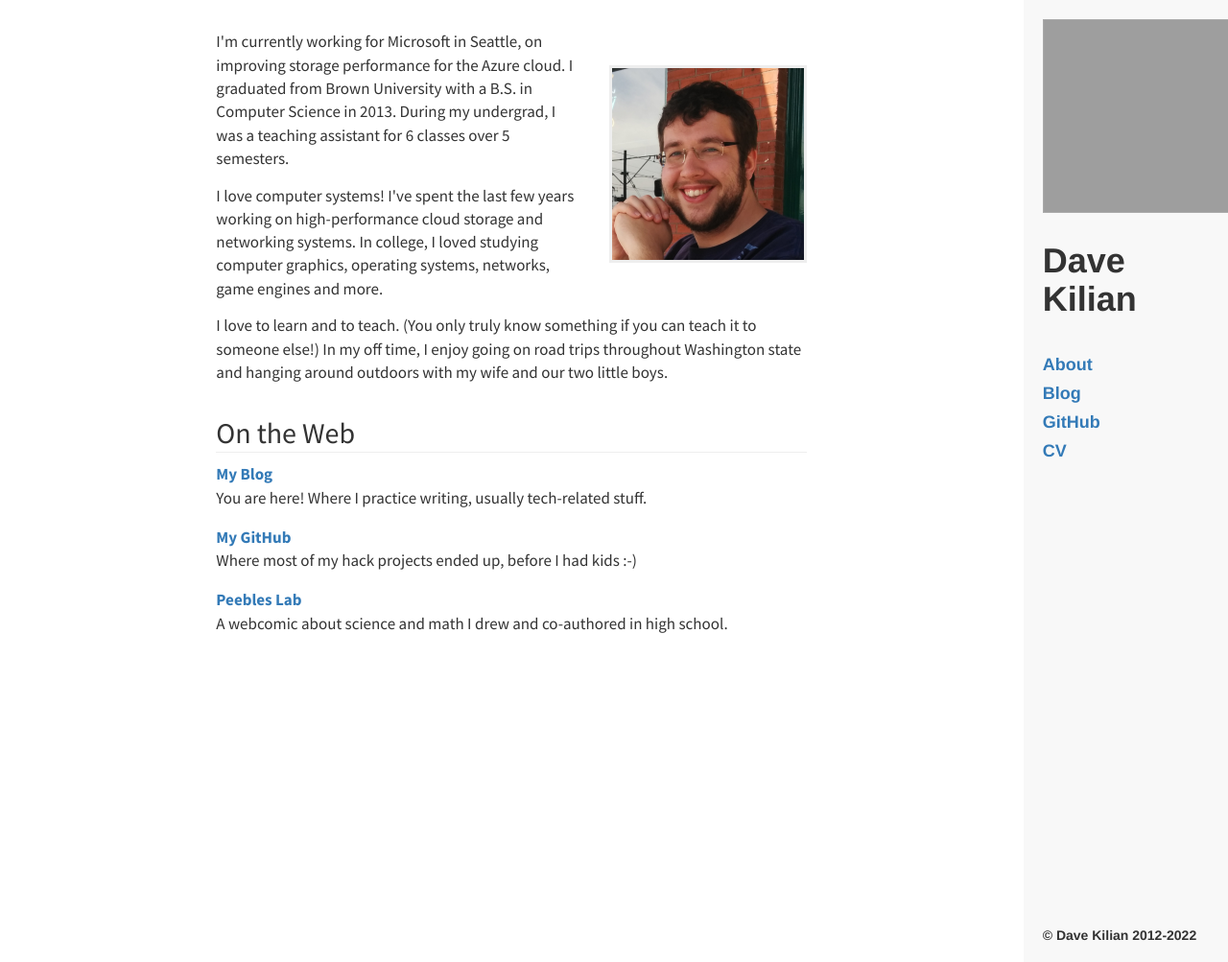
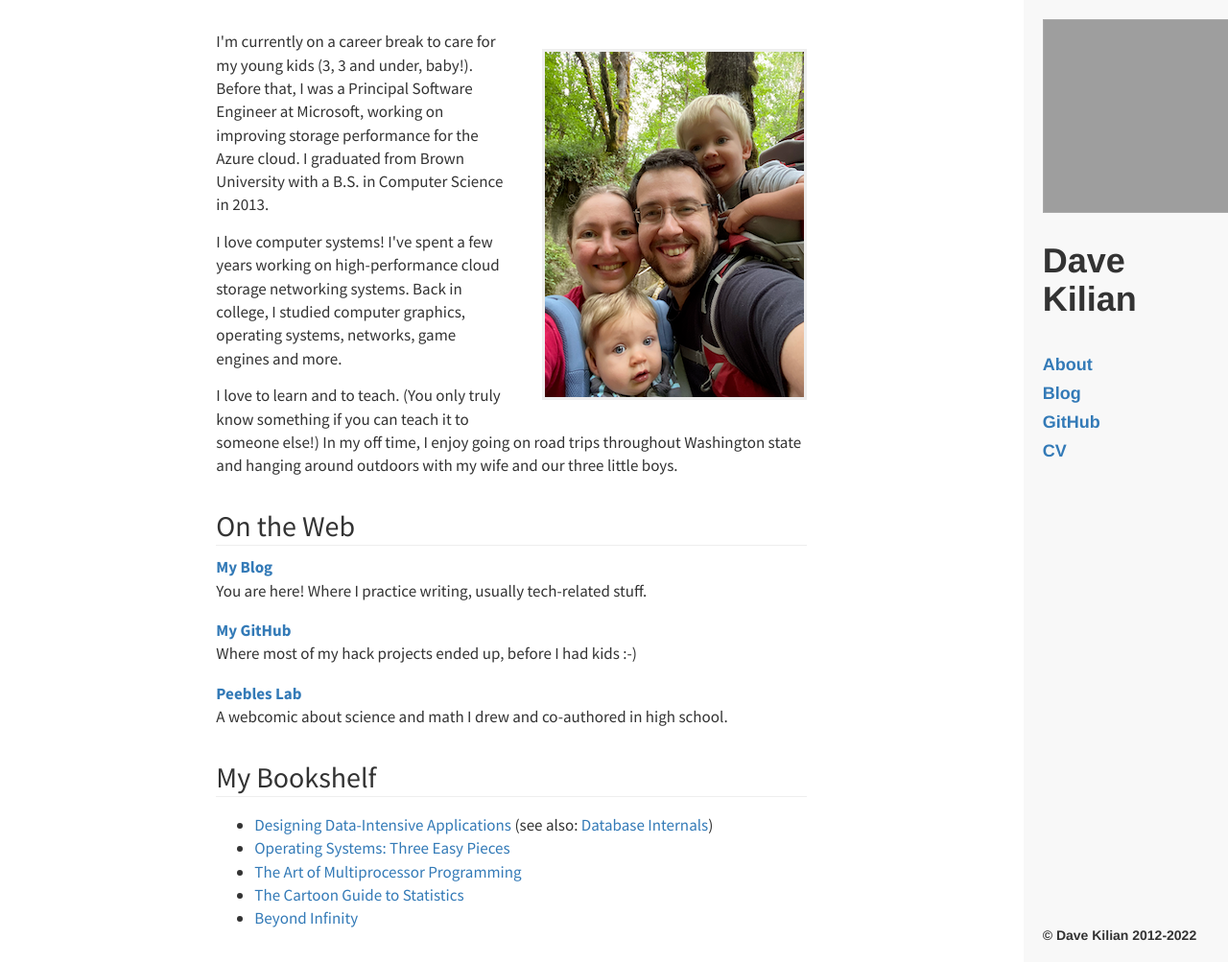
Before and after one commit to davekilian/davekilian.github.com, a Jekyll site: the page built from about.html, in a window 1280 px wide and 1003 px high. Shown: the whole window at 96% size. Built offline with Jekyll 4.4.1, drawn with Linux system fonts in a browser that asks for light colours; nearby versions of some CDN libraries; grey boxes are pictures that could not be loaded.

Commit message:
Update about page

```diff
--- a/_posts/2015-08-12-unity-for-devs.markdown
+++ b/_posts/2015-08-12-unity-for-devs.markdown
@@ -2,6 +2,7 @@
 layout: post
 title: Unity Programmer Quickstart
 author: Dave
+draft: true
 ---
 
 Recently I had the chance to take a closer look at the editor and game engine [Unity](http://unity3d.com) for a personal project.
--- a/about.html
+++ b/about.html
@@ -3,19 +3,25 @@ layout: default
 ---
 <div class="post-content" style="max-width: 650px; margin-left: auto; margin-right: auto; padding: 1em">
     <div class="hidden-xs">
-        <img src="/dave_head.png" style="float:right;margin-top:3em;margin-left:2em;margin-bottom:2em;border:3px solid #eee" />
+        <img src="/fam.png" style="float:right;margin-top:2em;margin-left:2em;margin-bottom:1.5em;border:3px solid #eee" />
     </div>
-    <p>I'm currently working for Microsoft in Seattle, on improving storage performance for the Azure cloud.
-    I graduated from Brown University with a B.S. in Computer Science in 2013.
-    During my undergrad, I was a teaching assistant for 6 classes over 5 semesters.</p>
+    <div class="visible-xs">
+        <center>
+            <img src="/fam.png" style="border:3px solid #eee" />
+        </center>
+    </div>
+    <p>I'm currently on a career break to care for my young kids (3, 3 and under, baby!).
+    Before that, I was a Principal Software Engineer at Microsoft,
+    working on improving storage performance for the Azure cloud.
+    I graduated from Brown University with a B.S. in Computer Science in 2013.</p>
 
-    <p>I love computer systems! I've spent the last few years working on high-performance
-    cloud storage and networking systems. In college, I loved studying computer graphics,
-    operating systems, networks, game engines and more.</p>
+    <p>I love computer systems! I've spent a few years working on high-performance cloud storage
+    networking systems. Back in college, I studied computer graphics, operating systems, networks,
+    game engines and more.</p>
 
     <p>I love to learn and to teach. (You only truly know something if you can teach it
     to someone else!) In my off time, I enjoy going on road trips throughout Washington state
-    and hanging around outdoors with my wife and our two little boys.</p>
+    and hanging around outdoors with my wife and our three little boys.</p>
 
     <h2>On the Web</h2>
     <dl>
@@ -28,4 +34,13 @@ layout: default
         <dt><a href="http://www.peebleslab.com/1">Peebles Lab</a></dt>
         <dd>A webcomic about science and math I drew and co-authored in high school.</dd>
     </dl>
+
+    <h2>My Bookshelf</h2>
+    <ul>
+        <li><a href="https://dataintensive.net">Designing Data-Intensive Applications</a> (see also: <a href="https://databass.dev">Database Internals</a>)</li>
+        <li><a href="https://ostep.org">Operating Systems: Three Easy Pieces</a></li>
+        <li><a href="https://www.elsevier.com/books/the-art-of-multiprocessor-programming/herlihy/978-0-12-415950-1">The Art of Multiprocessor Programming</a></li>
+        <li><a href="http://www.larrygonick.com/titles/science/the-cartoon-guide-to-statistics/">The Cartoon Guide to Statistics</a></li>
+        <li><a href="https://www.hachettebookgroup.com/titles/eugenia-cheng/beyond-infinity/9781541644137/">Beyond Infinity</a></li>
+    </ul>
 </div>
```
Also changed, not shown: dave_head.png (deleted), fam.png (added).
